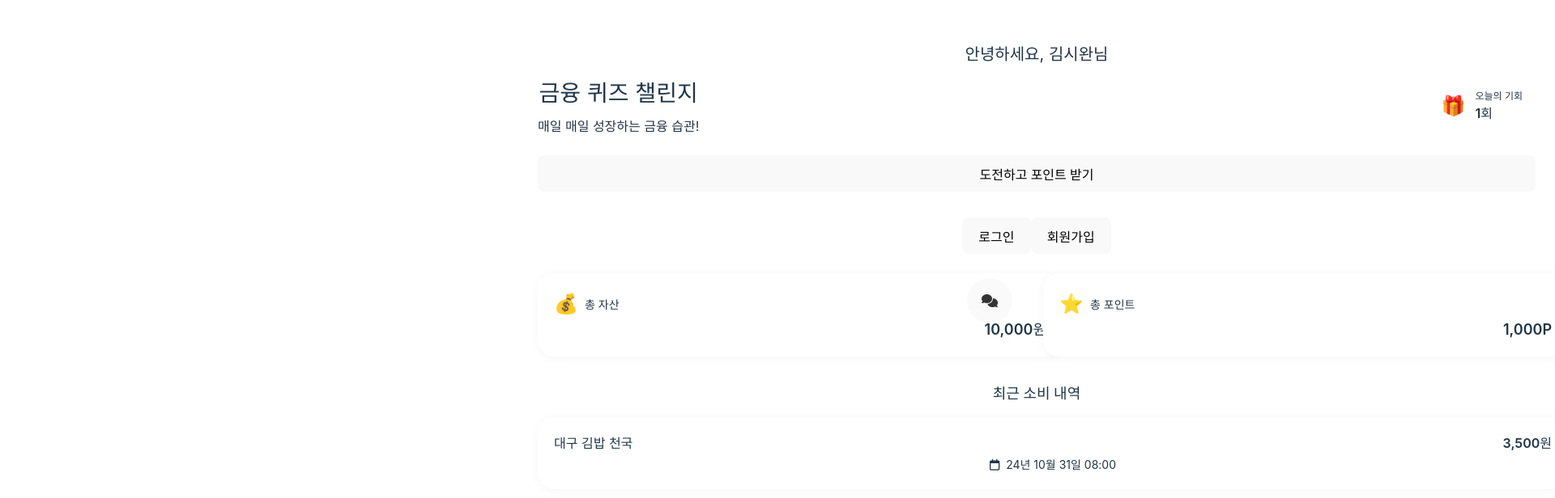
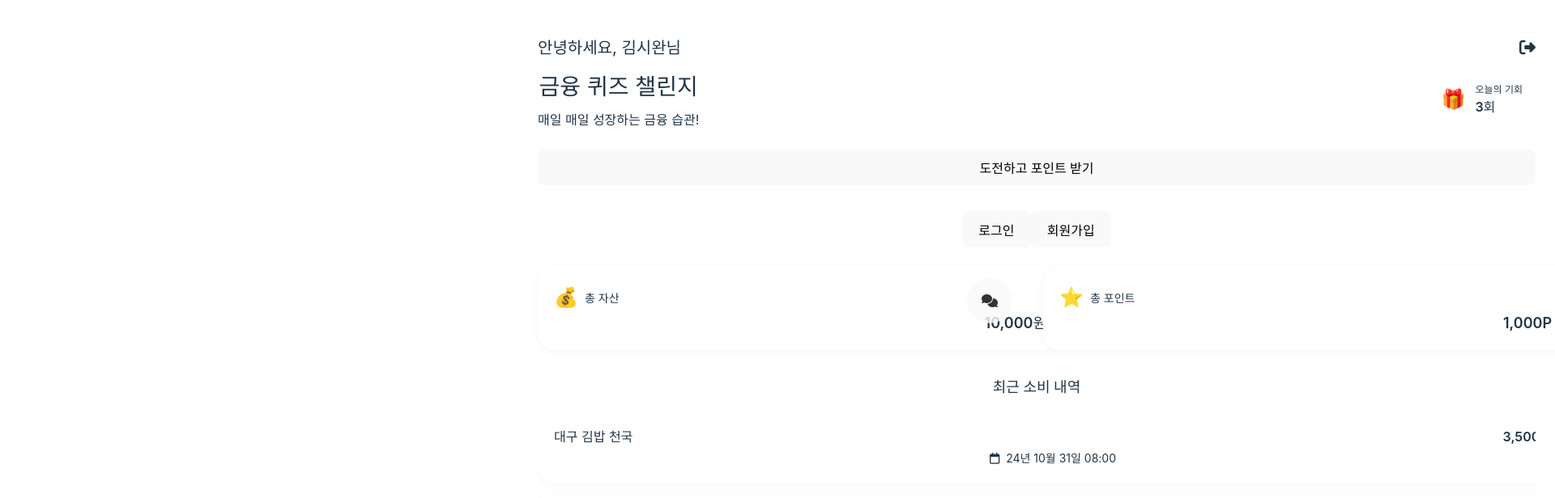
Before and after one commit to kyucchoi/KBcation-front, a Vue app: page / in a window 1280 px wide. Shown: the part 360-976 px from the top of the page at 81% size, 1920 px wide, since content can reach past the window. After the commit the page ends 800 px from the top, so only its background shows below. Built offline with nearby package versions, Linux system fonts and the light colour scheme; the HTML template or start-up script is replaced by a standard one.

Commit message:
:sparkles: Feat: 모든 화면 고정, 최근 소비내역 스크롤 추가, 기회 차감 구현

```diff
--- a/src/components/Main.vue
+++ b/src/components/Main.vue
@@ -37,10 +37,12 @@ const mainStyle = computed(() => ({
 <style scoped>
 .main-frame {
   background-color: var(--background);
-  position: absolute;
+  position: fixed; /* absolute 대신 fixed 사용 */
   width: 100%;
   overflow-x: hidden;
   overflow-y: scroll;
+  overscroll-behavior: none; /* 추가 */
+  touch-action: pan-y pinch-zoom; /* 추가 */
 }
 
 /* .padded {
--- a/src/pages/HomePage.vue
+++ b/src/pages/HomePage.vue
@@ -5,16 +5,33 @@ import Button from '@/components/ui/button/Button.vue';
 import { useRouter } from 'vue-router';
 import { useThemeStore } from '@/stores/theme';
 import { onMounted } from 'vue';
+import { useUserStore } from '@/stores/userStore';
+import { useChallengeStore } from '@/stores/challengeStore';
 
 const router = useRouter();
 const themeStore = useThemeStore();
 
+const userStore = useUserStore(); // user store 사용
+const challengeStore = useChallengeStore();
+
+// 로그아웃 함수 추가
+const handleLogout = () => {
+  userStore.logout(); // store에서 사용자 정보 삭제
+  router.push('/login'); // 로그인 페이지로 이동
+};
+
 onMounted(() => {
   themeStore.setThemeColor('#FBBF24');
+  challengeStore.initialize(); // 기회 초기화 체크
 });
 
 const handleQuizButton = () => {
+  if (challengeStore.useChance()) {
     router.push('/quiz/counting');
+  } else {
+    // 기회가 없을 때 처리 (예: 알림 표시)
+    alert('오늘의 도전 기회를 모두 사용했습니다. 내일 다시 도전해주세요!');
+  }
 };
 
 const handleChatBot = () => {
@@ -23,9 +40,15 @@ const handleChatBot = () => {
 </script>
 
 <template>
-  <Main :headbar="false" :padded="false" :bg-gray="true" style="overflow-y: hidden">
+  <Main :headbar="false" :padded="false" :bg-gray="true">
     <div class="top">
-      <div class="user">안녕하세요, 김시완님</div>
+      <div class="user">
+        안녕하세요, 김시완님
+        <div>
+          <i class="fa-solid fa-right-from-bracket" @click="handleLogout"></i>
+        </div>
+      </div>
+
       <div class="header-content">
         <div>
           <div class="title">금융 퀴즈 챌린지</div>
@@ -35,7 +58,7 @@ const handleChatBot = () => {
           <div class="chance-icon">🎁</div>
           <div class="chance-text">
             <div class="chance-label">오늘의 기회</div>
-            <div class="chance-amount">1회</div>
+            <div class="chance-amount">{{ challengeStore.remainingChances }}회</div>
           </div>
         </div>
       </div>
@@ -44,7 +67,8 @@ const handleChatBot = () => {
       </Button>
     </div>
 
-    <div class="flex justify-between">
+    <div class="content">
+      <div class="flex justify-between p-4">
         <Button variant="default" @click="$router.push('/login')">로그인</Button>
         <Button variant="default" @click="$router.push('/signup')">회원가입</Button>
       </div>
@@ -73,7 +97,20 @@ const handleChatBot = () => {
 
         <div>
           <h2 class="section-title">최근 소비 내역</h2>
+          <div class="transaction-scroll">
             <div class="transaction-list">
+              <ShadowBox>
+                <div class="transaction-details">
+                  <div>대구 김밥 천국</div>
+                  <div class="amount">3,500원</div>
+                </div>
+                <div class="date-box">
+                  <div class="date">
+                    <i class="fa-regular fa-calendar"></i>
+                    24년 10월 31일 08:00
+                  </div>
+                </div>
+              </ShadowBox>
               <ShadowBox>
                 <div class="transaction-details">
                   <div>대구 김밥 천국</div>
@@ -112,6 +149,8 @@ const handleChatBot = () => {
               </ShadowBox>
             </div>
           </div>
+        </div>
+      </div>
 
       <Button class="chatbot-button" @click="handleChatBot">
         <i class="fa-solid fa-comments"></i>
@@ -124,11 +163,15 @@ const handleChatBot = () => {
 .top {
   background: linear-gradient(165deg, var(--css-primary) 30%, #ff7802 100%);
   border-radius: 0 0 24px 24px;
-  padding: 12px 24px;
+  padding: 4px 24px;
   padding-bottom: 32px;
 }
 
 .user {
+  display: flex;
+  flex-direction: row;
+  justify-content: space-between;
+  /* padding-right: 20px; */
   font-size: 20px;
   color: var(--white);
   margin-bottom: 12px;
@@ -184,6 +227,11 @@ const handleChatBot = () => {
   width: 100%;
 }
 
+.content {
+  position: relative;
+  z-index: 1;
+}
+
 .dashboard {
   padding: 24px;
 }
@@ -194,11 +242,6 @@ const handleChatBot = () => {
   gap: 16px;
   margin-bottom: 32px;
 }
-
-/* .balance-card {
-  display: flex;
-  align-items: center;
-} */
 
 .balance-title {
   display: flex;
@@ -227,6 +270,12 @@ const handleChatBot = () => {
   font-size: 18px;
   font-weight: 600;
   margin-bottom: 16px;
+}
+
+.transaction-scroll {
+  height: 300px;
+  overflow-y: auto;
+  -webkit-overflow-scrolling: touch;
 }
 
 .transaction-list {
@@ -262,16 +311,20 @@ const handleChatBot = () => {
   right: 30px;
   transition: transform 0.4s ease;
   opacity: 0.8;
-  width: 56px; /* 버튼 크기 지정 */
-  height: 56px; /* 버튼 크기 지정 */
-  border-radius: 50%; /* 동그랗게 만들기 */
+  width: 56px;
+  height: 56px;
+  border-radius: 50%;
   display: flex;
   align-items: center;
   justify-content: center;
-  z-index: 100; /* 다른 요소들 위에 표시되도록 z-index 추가 */
+  z-index: 100;
 }
 
 .chatbot-botton i {
-  font-size: 24px; /* 아이콘 크기 키우기 */
+  font-size: 24px;
+}
+
+:deep(.main-frame) {
+  overscroll-behavior-y: none;
 }
 </style>
--- a/src/pages/signup/SignupBankInfoPage.vue
+++ b/src/pages/signup/SignupBankInfoPage.vue
@@ -176,7 +176,7 @@ const handleNextButtonClick = () => {
   display: flex;
   align-items: center;
   gap: 16px;
-  margin: 60px 20px 40px;
+  margin: 40px 20px 40px;
   font-size: 28px;
   font-weight: 600;
 }
--- a/src/pages/signup/SignupPage.vue
+++ b/src/pages/signup/SignupPage.vue
@@ -47,8 +47,8 @@ const handleNext = () => {
 </script>
 
 <template>
-  <HeadBar :back-button="true">회원가입</HeadBar>
-  <Main :padded="true" :headbar="true">
+  <Main :padded="true" :headbar="false">
+    <HeadBar :back-button="true">회원가입</HeadBar>
     <div class="signup-title">회원 정보를 <br />입력해주세요</div>
 
     <div class="signup-container">
@@ -106,7 +106,7 @@ const handleNext = () => {
   align-items: center;
   font-size: 24px;
   font-weight: 600;
-  margin-top: 40px;
+  margin-top: 80px;
   margin-bottom: 60px;
   margin-left: 20px;
 }
--- /dev/null
+++ b/src/stores/challengeStore.ts
@@ -0,0 +1,46 @@
+// src/stores/challengeStore.ts
+import { defineStore } from 'pinia';
+import { ref, onMounted } from 'vue';
+
+export const useChallengeStore = defineStore('challenge', () => {
+  const maxChances = 3;
+  const remainingChances = ref(maxChances);
+
+  // 마지막 리셋 날짜 확인
+  const checkAndResetChances = () => {
+    const lastResetDate = localStorage.getItem('lastResetDate');
+    const today = new Date().toDateString();
+
+    if (lastResetDate !== today) {
+      remainingChances.value = maxChances;
+      localStorage.setItem('lastResetDate', today);
+      localStorage.setItem('remainingChances', String(maxChances));
+    } else {
+      const savedChances = localStorage.getItem('remainingChances');
+      if (savedChances) {
+        remainingChances.value = parseInt(savedChances);
+      }
+    }
+  };
+
+  // 기회 사용
+  const useChance = () => {
+    if (remainingChances.value > 0) {
+      remainingChances.value--;
+      localStorage.setItem('remainingChances', String(remainingChances.value));
+      return true;
+    }
+    return false;
+  };
+
+  // 초기화
+  const initialize = () => {
+    checkAndResetChances();
+  };
+
+  return {
+    remainingChances,
+    useChance,
+    initialize
+  };
+});
--- /dev/null
+++ b/src/stores/userStore.ts
@@ -0,0 +1,42 @@
+// src/stores/userStore.ts (파일명 변경)
+import { defineStore } from 'pinia';
+import { ref } from 'vue';
+
+interface UserData {
+  id: string;
+  name: string;
+  // 필요한 사용자 데이터 타입 정의
+}
+
+export const useUserStore = defineStore('user', () => {
+  const user = ref<UserData | null>(null);
+  const isLoggedIn = ref(false);
+
+  const login = (userData: UserData) => {
+    user.value = userData;
+    isLoggedIn.value = true;
+    localStorage.setItem('user', JSON.stringify(userData));
+  };
+
+  const logout = () => {
+    user.value = null;
+    isLoggedIn.value = false;
+    localStorage.removeItem('user');
+  };
+
+  const checkAuth = () => {
+    const savedUser = localStorage.getItem('user');
+    if (savedUser) {
+      user.value = JSON.parse(savedUser);
+      isLoggedIn.value = true;
+    }
+  };
+
+  return {
+    user,
+    isLoggedIn,
+    login,
+    logout,
+    checkAuth
+  };
+});
```
Lines whose indentation alone changed are shown as unchanged.
